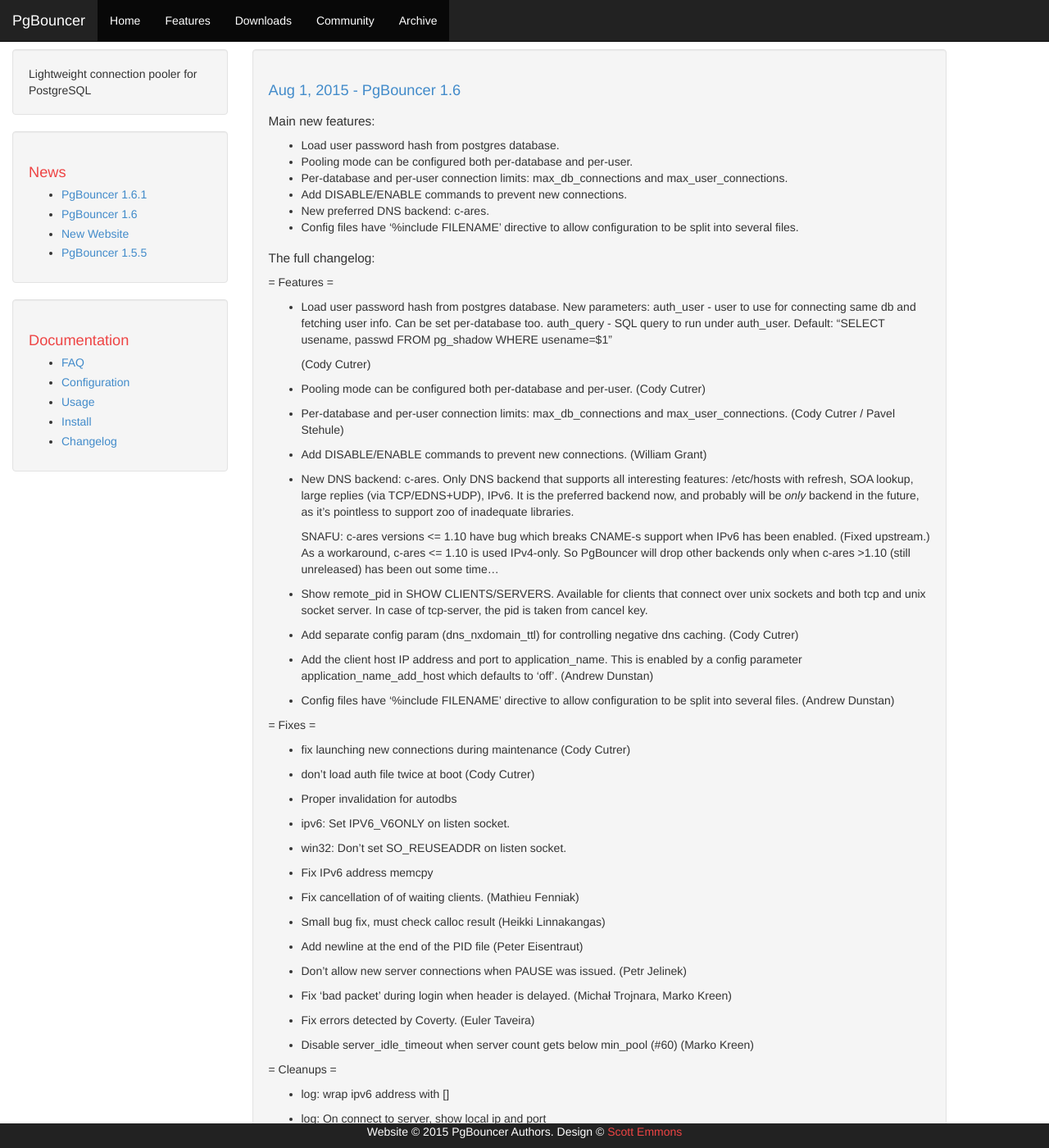
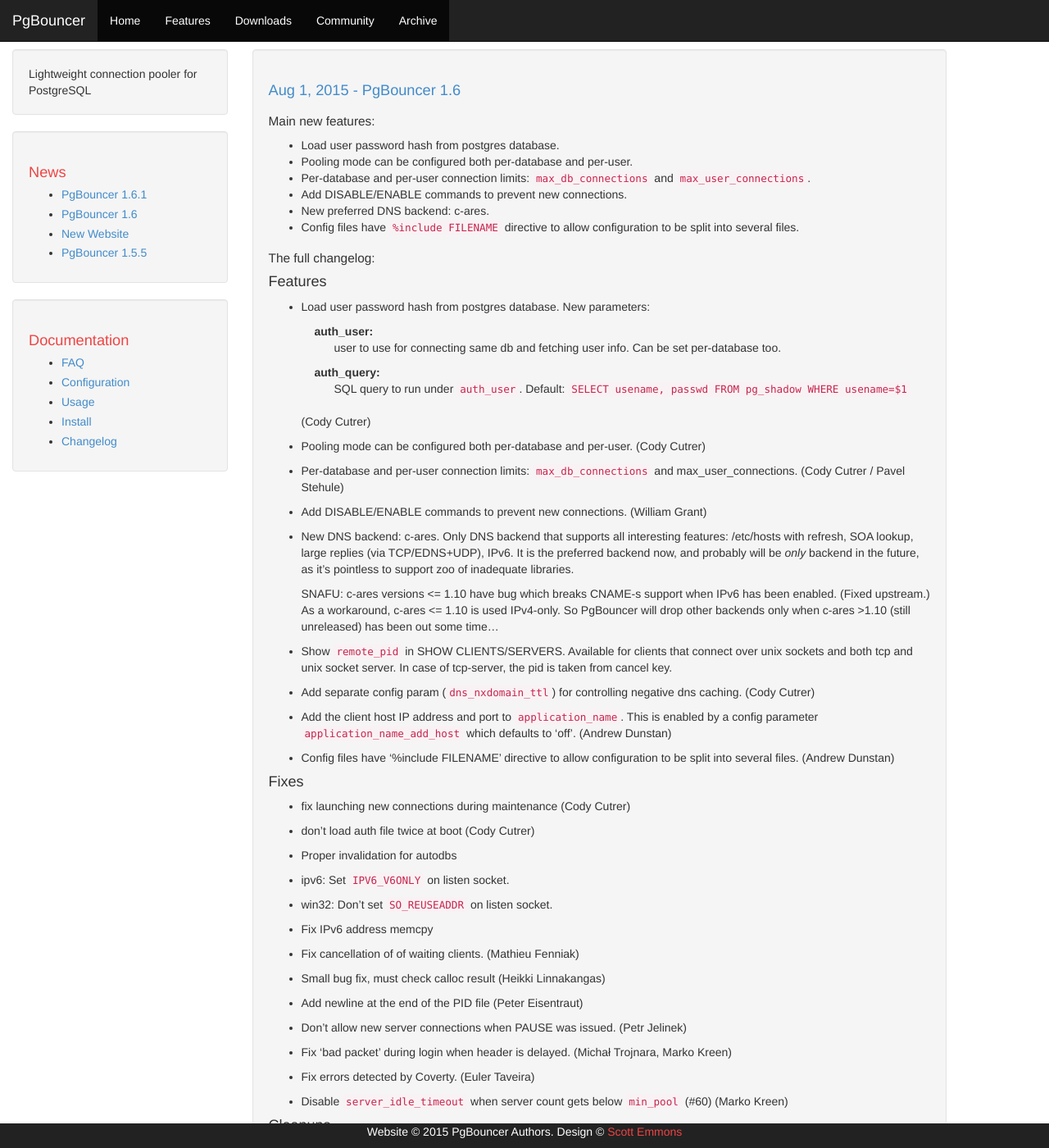
Before and after one commit to postgres-cn/pgbouncer-doc, a Jekyll site: the page built from _posts/2015-08-01-pgbouncer-1-6.md, in a window 1280 px wide and 1400 px high. Shown: the whole window at 82% size. Built offline with Jekyll 4.4.1, drawn with Linux system fonts in a browser that asks for light colours.

```diff
--- a/_posts/2015-08-01-pgbouncer-1-6.md
+++ b/_posts/2015-08-01-pgbouncer-1-6.md
@@ -8,32 +8,36 @@ category: pgbouncer
 
   * Load user password hash from postgres database.
   * Pooling mode can be configured both per-database and per-user.
-  * Per-database and per-user connection limits: max_db_connections and
-    max_user_connections.
+  * Per-database and per-user connection limits: `max_db_connections` and
+    `max_user_connections`.
   * Add DISABLE/ENABLE commands to prevent new connections.
   * New preferred DNS backend: c-ares.
-  * Config files have '%include FILENAME' directive to allow configuration
+  * Config files have `%include FILENAME` directive to allow configuration
     to be split into several files.
 
 <!--more-->
 
 ### The full changelog:
 
-= Features =
+#### Features
 
   * Load user password hash from postgres database.
     New parameters:
-      auth_user - user to use for connecting same db and fetching user info.
-                  Can be set per-database too.
-      auth_query - SQL query to run under auth_user.
-           Default: "SELECT usename, passwd FROM pg_shadow WHERE usename=$1"
+
+      auth_user
+:           user to use for connecting same db and fetching user info.
+            Can be set per-database too.
+
+      auth_query
+:          SQL query to run under `auth_user`.
+           Default: `SELECT usename, passwd FROM pg_shadow WHERE usename=$1`
 
     (Cody Cutrer)
 
   * Pooling mode can be configured both per-database and per-user.
     (Cody Cutrer)
 
-  * Per-database and per-user connection limits: max_db_connections and
+  * Per-database and per-user connection limits: `max_db_connections` and
     max_user_connections.
     (Cody Cutrer / Pavel Stehule)
 
@@ -51,16 +55,16 @@ category: pgbouncer
     c-ares <= 1.10 is used IPv4-only.  So PgBouncer will drop other backends
     only when c-ares >1.10 (still unreleased) has been out some time...
 
-  * Show remote_pid in SHOW CLIENTS/SERVERS.  Available for clients that
+  * Show `remote_pid` in SHOW CLIENTS/SERVERS.  Available for clients that
     connect over unix sockets and both tcp and unix socket server.
     In case of tcp-server, the pid is taken from cancel key.
 
-  * Add separate config param (dns_nxdomain_ttl) for controlling
+  * Add separate config param (`dns_nxdomain_ttl`) for controlling
     negative dns caching.
     (Cody Cutrer)
 
-  * Add the client host IP address and port to application_name.
-    This is enabled by a config parameter application_name_add_host
+  * Add the client host IP address and port to `application_name`.
+    This is enabled by a config parameter `application_name_add_host`
     which defaults to 'off'.
     (Andrew Dunstan)
 
@@ -68,7 +72,7 @@ category: pgbouncer
     to be split into several files.
     (Andrew Dunstan)
 
-= Fixes =
+#### Fixes
 
   * fix launching new connections during maintenance
     (Cody Cutrer)
@@ -78,9 +82,9 @@ category: pgbouncer
 
   * Proper invalidation for autodbs
 
-  * ipv6: Set IPV6_V6ONLY on listen socket.
+  * ipv6: Set `IPV6_V6ONLY` on listen socket.
 
-  * win32: Don't set SO_REUSEADDR on listen socket.
+  * win32: Don't set `SO_REUSEADDR` on listen socket.
 
   * Fix IPv6 address memcpy
 
@@ -102,10 +106,10 @@ category: pgbouncer
   * Fix errors detected by Coverty.
     (Euler Taveira)
 
-  * Disable server_idle_timeout when server count gets below min_pool (#60)
+  * Disable `server_idle_timeout` when server count gets below `min_pool` (#60)
     (Marko Kreen)
 
-= Cleanups =
+#### Cleanups
 
   * log: wrap ipv6 address with []
 
```
